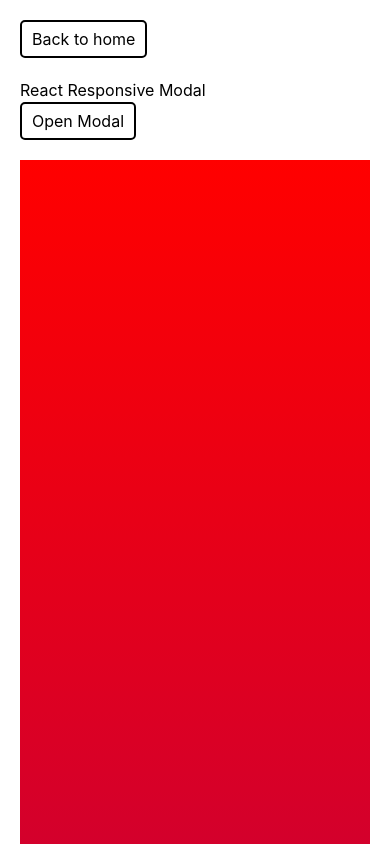
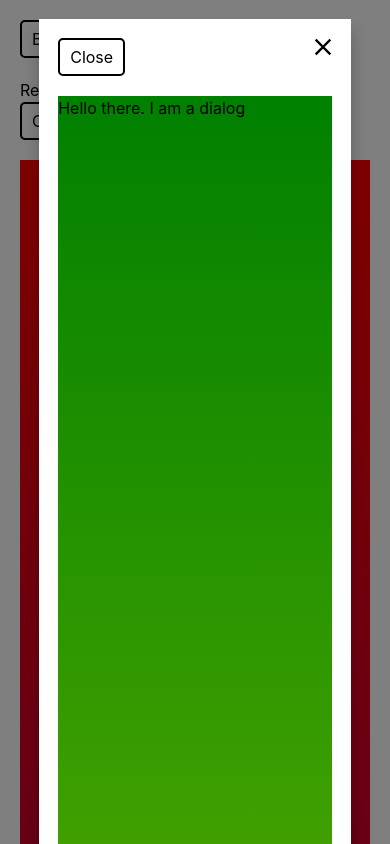
Before and after one commit to jbower493/modal-testing, a React (Create React App) app: page /react-responsive-modal in a window 390 px wide. Both pictures are taken after a click on the button "Open Modal". Shown: the top 844 px of the page. Built offline with nearby package versions, Linux system fonts and the light colour scheme.

Commit message:
feat: add react-responsive-modal modal

```diff
--- a/src/modals/headless.js
+++ b/src/modals/headless.js
@@ -1,8 +1,20 @@
 import './headless.scss';
+import { Dialog } from '@headlessui/react'
 
 const Headless = ({ open, onClose }) => {
     return (
-        <div>Headless modal</div>
+        <Dialog open={open} onClose={onClose} className="fixed z-10 inset-0 overflow-y-auto">
+
+            <div className="flex items-center justify-center min-h-screen">
+                <Dialog.Overlay className="fixed inset-0 bg-black opacity-30" />
+
+                <div className="relative bg-white rounded max-w-sm mx-auto">
+                    <button className="closeButton" onClick={onClose}>Close</button>
+                    <Dialog.Title>Complete your order</Dialog.Title>
+                    <p className="content">Hello there. I am a dialog</p>
+                </div>
+            </div>
+        </Dialog>
     );
 };
 
--- a/src/modals/reach.js
+++ b/src/modals/reach.js
@@ -3,14 +3,10 @@
 
 const Reach = ({ open, onClose }) => {
     return (
-        <div>
-
-            <Dialog isOpen={open} onDismiss={onClose}>
+        <Dialog isOpen={open} onDismiss={onClose}>
             <button className="closeButton" onClick={onClose}>Close</button>
             <p className="content">Hello there. I am a dialog</p>
-            </Dialog>
-
-        </div>
+        </Dialog>
     );
 };
 
--- a/src/modals/reactResponsiveModal.js
+++ b/src/modals/reactResponsiveModal.js
@@ -1,8 +1,12 @@
 import './reactResponsiveModal.scss';
+import { Modal } from 'react-responsive-modal';
 
-const ReactResponsiveModal = () => {
+const ReactResponsiveModal = ({ open, onClose }) => {
     return (
-        <div>React Responsive Modal modal</div>
+        <Modal open={open} onClose={onClose} center>
+            <button className="closeButton" onClick={onClose}>Close</button>
+            <p className="content">Hello there. I am a dialog</p>
+        </Modal>
     );
 };
 
--- a/src/modals/reactResponsiveModal.scss
+++ b/src/modals/reactResponsiveModal.scss
@@ -0,0 +1,99 @@
+.react-responsive-modal-root {
+    position: fixed;
+    top: 0;
+    bottom: 0;
+    left: 0;
+    right: 0;
+    z-index: 1000;
+}
+
+.react-responsive-modal-overlay {
+    background: rgba(0, 0, 0, 0.5);
+    position: fixed;
+    top: 0;
+    bottom: 0;
+    left: 0;
+    right: 0;
+    z-index: -1;
+}
+
+.react-responsive-modal-container {
+    height: 100%;
+    outline: 0;
+    overflow-x: hidden;
+    overflow-y: auto;
+    text-align: center;
+}
+
+/* Used to trick the browser to center the modal content properly  */
+.react-responsive-modal-containerCenter:after {
+    width: 0;
+    height: 100%;
+    content: "";
+    display: inline-block;
+    vertical-align: middle;
+}
+
+.react-responsive-modal-modal {
+    width: 80vw;
+    display: inline-block;
+    text-align: left;
+    vertical-align: middle;
+    background: #ffffff;
+    box-shadow: 0 12px 15px 0 rgba(0, 0, 0, 0.25);
+    margin: 1.2rem;
+    padding: 1.2rem;
+    position: relative;
+    overflow-y: auto;
+}
+
+.react-responsive-modal-closeButton {
+    position: absolute;
+    top: 14px;
+    right: 14px;
+    border: none;
+    padding: 0;
+    cursor: pointer;
+    background-color: transparent;
+    display: flex;
+}
+
+@keyframes react-responsive-modal-overlay-in {
+    0% {
+        opacity: 0;
+    }
+    100% {
+        opacity: 1;
+    }
+}
+
+@keyframes react-responsive-modal-overlay-out {
+    0% {
+        opacity: 1;
+    }
+    100% {
+        opacity: 0;
+    }
+}
+
+@keyframes react-responsive-modal-modal-in {
+    0% {
+        transform: scale(0.96);
+        opacity: 0;
+    }
+    100% {
+        transform: scale(100%);
+        opacity: 1;
+    }
+}
+
+@keyframes react-responsive-modal-modal-out {
+    0% {
+        transform: scale(100%);
+        opacity: 1;
+    }
+    100% {
+        transform: scale(0.96);
+        opacity: 0;
+    }
+}
--- a/tailwind.config.js
+++ b/tailwind.config.js
@@ -1,5 +1,7 @@
 module.exports = {
-  content: [],
+  content: [
+    "./src/**/*.{js,jsx,ts,tsx}"
+  ],
   theme: {
     extend: {},
   },
```
